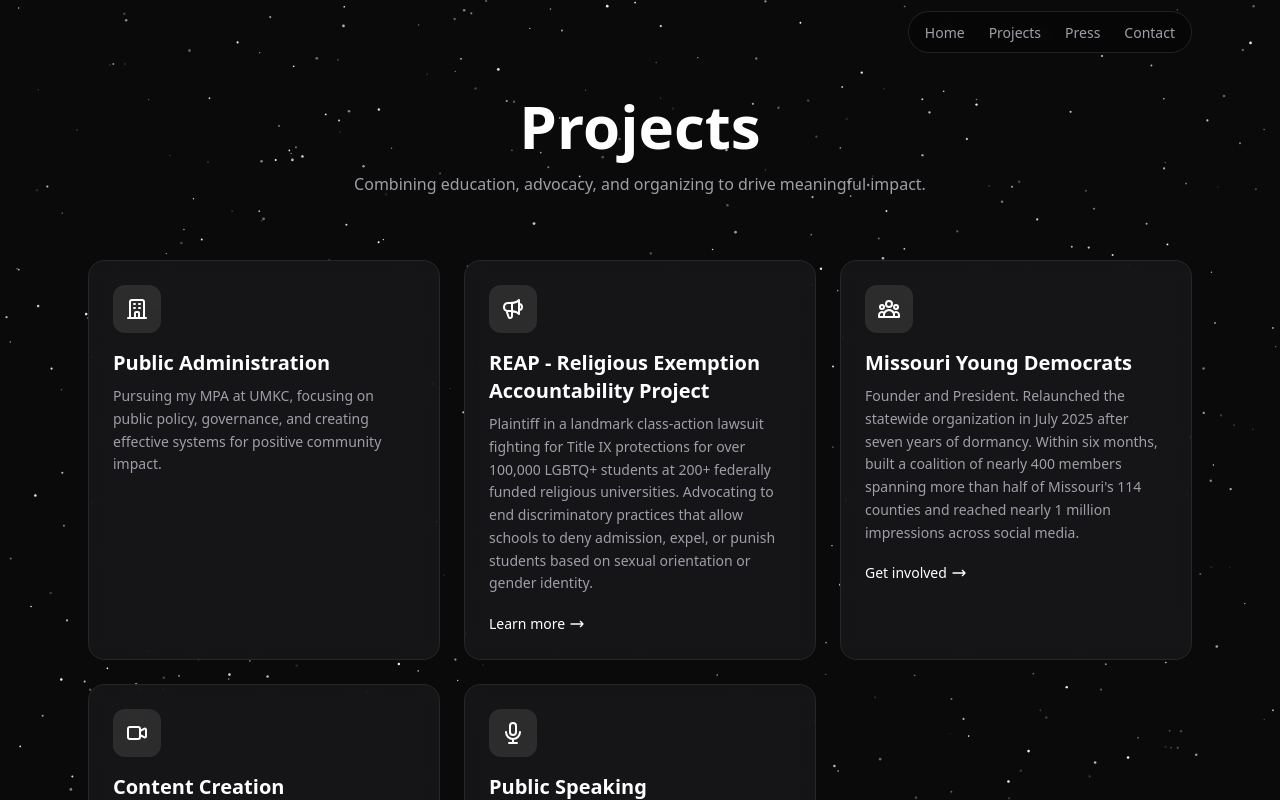
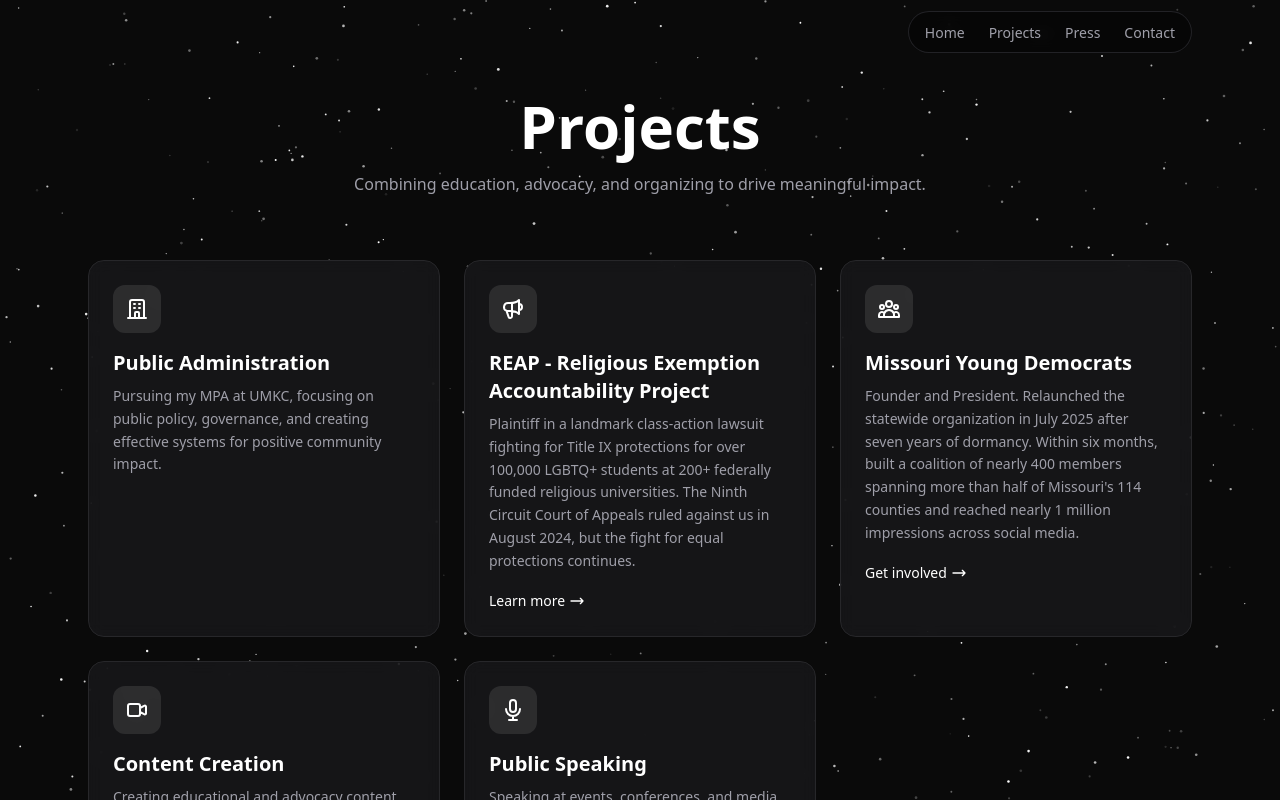
Before and after one commit to andyhartzler/andrewhartzler-site, a Next.js app: page /projects in a window 1280 px wide. Shown: the top 800 px of the page. Built offline with nearby package versions, Linux system fonts and the light colour scheme.

Commit message:
Add Ninth Circuit ruling outcome to REAP description

```diff
--- a/src/app/projects/page.tsx
+++ b/src/app/projects/page.tsx
@@ -72,7 +72,7 @@
               REAP - Religious Exemption Accountability Project
             </h3>
             <p className="text-zinc-400 text-sm leading-relaxed mb-4">
-              Plaintiff in a landmark class-action lawsuit fighting for Title IX protections for over 100,000 LGBTQ+ students at 200+ federally funded religious universities. Advocating to end discriminatory practices that allow schools to deny admission, expel, or punish students based on sexual orientation or gender identity.
+              Plaintiff in a landmark class-action lawsuit fighting for Title IX protections for over 100,000 LGBTQ+ students at 200+ federally funded religious universities. The Ninth Circuit Court of Appeals ruled against us in August 2024, but the fight for equal protections continues.
             </p>
             <span className="inline-flex items-center gap-1 text-white text-sm group-hover:underline">
               Learn more
```
